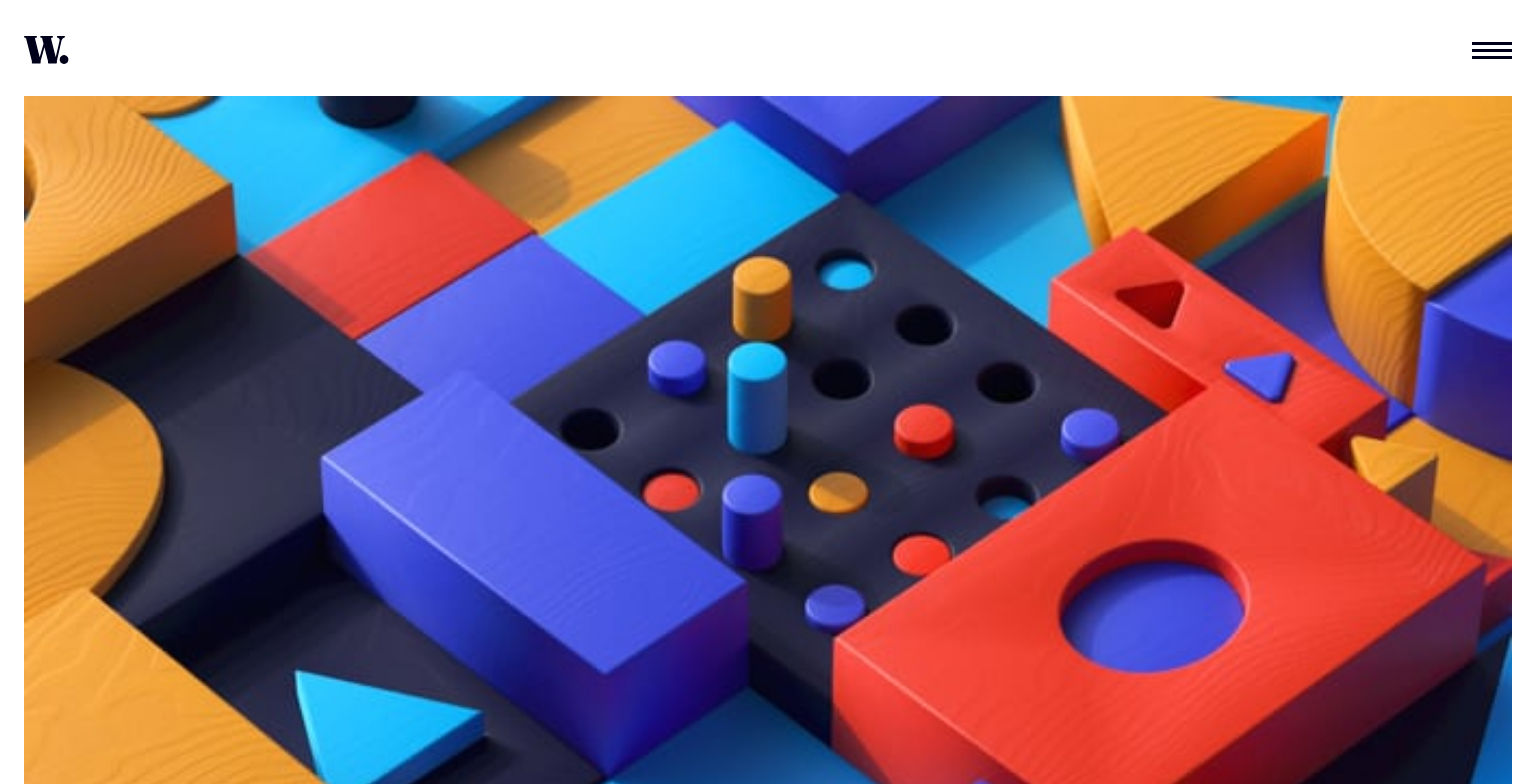
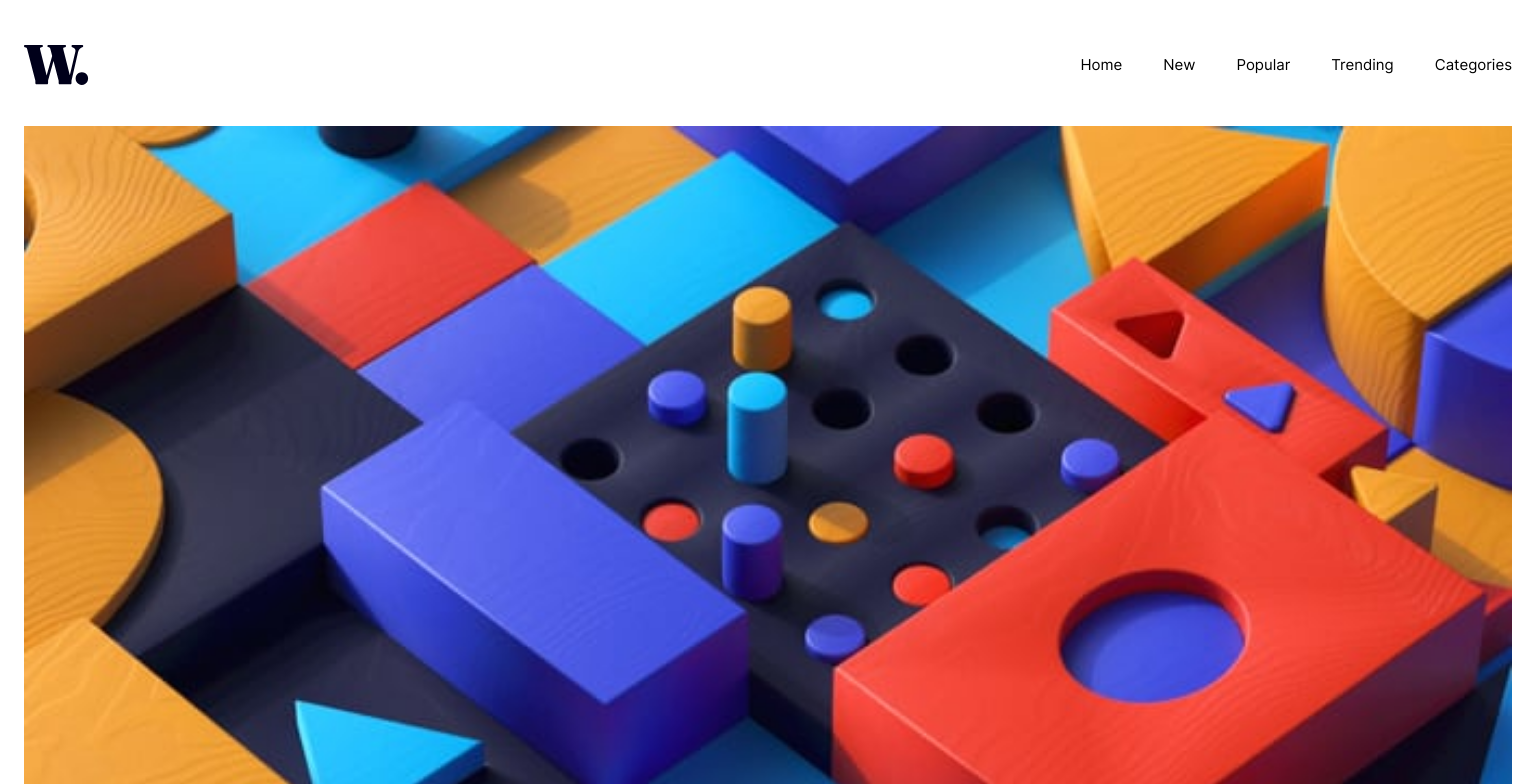
Before and after one commit to DalaScript/news-homepage, a React (Create React App) app: page / in a window 1536 px wide. Shown: the top 784 px of the page. Built offline with nearby package versions, Linux system fonts and the light colour scheme.

Commit message:
updated navbar

```diff
--- a/src/components/HamburgerMenu/HamburgerMenu.css
+++ b/src/components/HamburgerMenu/HamburgerMenu.css
@@ -14,6 +14,11 @@
     height: 28px;
 }
 
+.navbar__hamburger-open,
+.navbar__hamburger-close {
+    cursor: pointer;
+}
+
 .navbar__menu {
     padding: 144px 29px 0 24px;
     max-width: 256px;
@@ -28,8 +33,31 @@
     gap: 24px;
 
     position: fixed;
+    right: -100%;
+    top: 0;
+
+    transition: right .5s ease-in-out;
+}
+
+.navbar__overlay {
+    background-color: var(--dark-space-blue);
+
+    position: fixed;
+    inset: 0;
+
+    pointer-events: none;
+
+    opacity: 0;
+    transition: opacity .5s ease-in-out;
+}
+
+.navbar__menu--show {
     right: 0;
-    top: 0;
+}
+
+.navbar__overlay--show {
+    opacity: .5;
+    pointer-events: auto;
 }
 
 .navbar__link {
@@ -50,3 +78,34 @@
     top: 28px;
     right: 21px;
 }
+
+@media only screen and (min-width: 1440px) {
+    .navbar__logo {
+        width: 65px;
+        height: 40px;
+    }
+
+    .navbar__menu {
+        padding: 0;
+        max-width: none;
+        width: fit-content;
+        height: fit-content;
+
+        flex-direction: row;
+        gap: 41px;
+
+        position: static;
+
+
+    }
+
+    .navbar__hamburger-open,
+    .navbar__hamburger-close {
+        display: none;
+    }
+
+    .navbar__link {
+        font-size: 15px;
+        line-height: 26px;
+    }
+}
--- a/src/components/HamburgerMenu/HamburgerMenu.jsx
+++ b/src/components/HamburgerMenu/HamburgerMenu.jsx
@@ -16,6 +16,20 @@ const HamburgerMenu = () => {
     const closeMenu = () => {
         setMenuIsOpen(false);
     }
+
+    // function updateNavbar(e) {
+    //     const match = e.matches;
+    //     console.log(match);
+    //     if(match) {
+    //         navbarMenu.removeAttribute('inert');
+    //     }else {
+    //         navbarMenu.setAttribute('inert', '');
+    //     }
+    // }
+
+    // const closeMenu = () => {
+    //     navbarMenu.classList.remove('navbar__menu--show');
+    // }
 
     const menuLinks = [
         {
@@ -40,9 +54,11 @@ const HamburgerMenu = () => {
             <a className="navbar__home-link" href="#">
                 <img className="navbar__logo" src={Logo} alt="logo" />
             </a>
-            <img src={HamburgerOpen} onClick={openMenu} alt="" />
-            {menuIsOpen &&
-                <ul className="navbar__menu">
+            <img className="navbar__hamburger-open" onClick={openMenu} src={HamburgerOpen} alt="" />
+            <div className={`navbar__overlay${menuIsOpen ? ' navbar__overlay--show': ''}`} onClick={closeMenu} ></div>
+            <ul className={`navbar__menu${menuIsOpen ? ' navbar__menu--show' : ''}`}
+                {...(menuIsOpen ? '' : { "aria-hidden": true, inert: true })}
+            >
                 {menuLinks.map((item, index) => (
                     <li className="navbar__list" key={index}>
                         <a className="navbar__link" href="#">
@@ -50,10 +66,8 @@ const HamburgerMenu = () => {
                         </a>
                     </li>
                 ))}
-                    <img className="navbar__hamburger-close" onClick={closeMenu} src={HamburgerClose} alt="hamburger close" />
+                <img className="navbar__hamburger-close" src={HamburgerClose} onClick={closeMenu} alt="hamburger close" />
             </ul>
-            }
-
         </nav>
     );
 };
```
Lines whose indentation alone changed are shown as unchanged.
